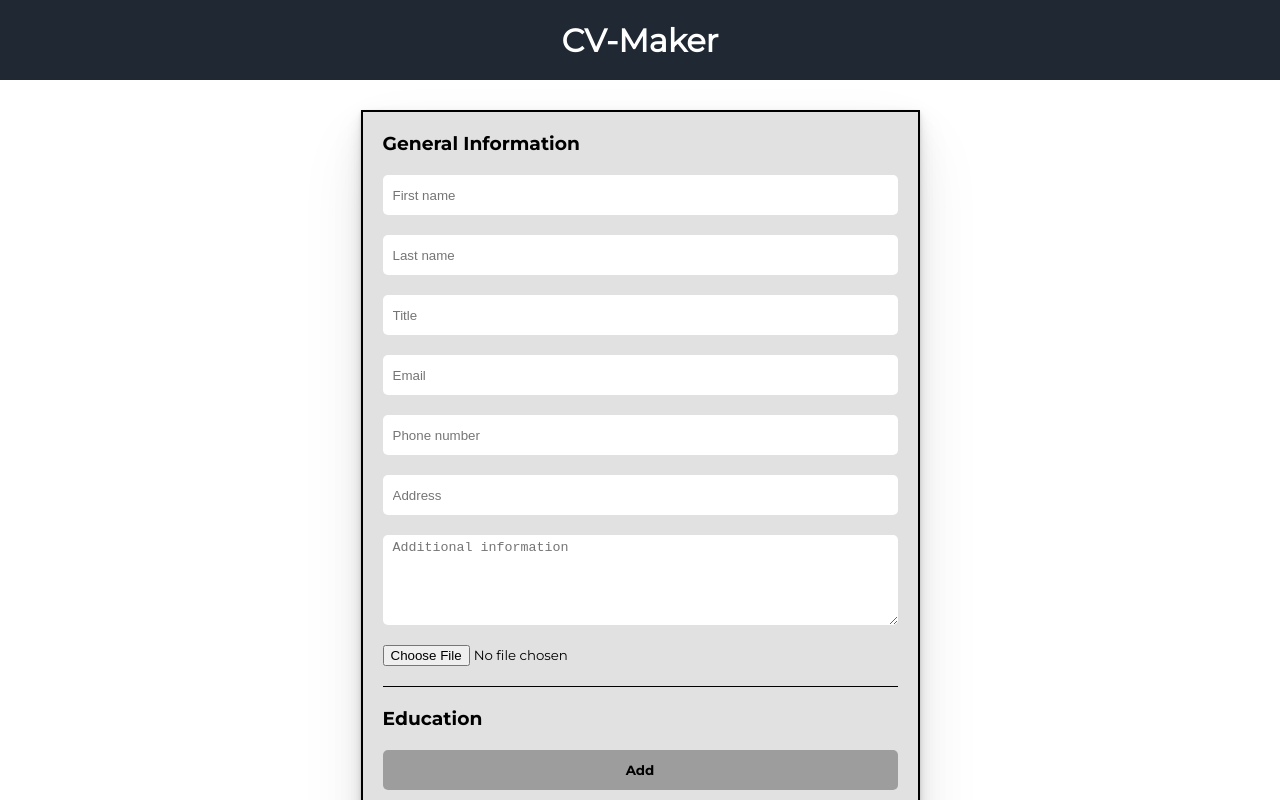
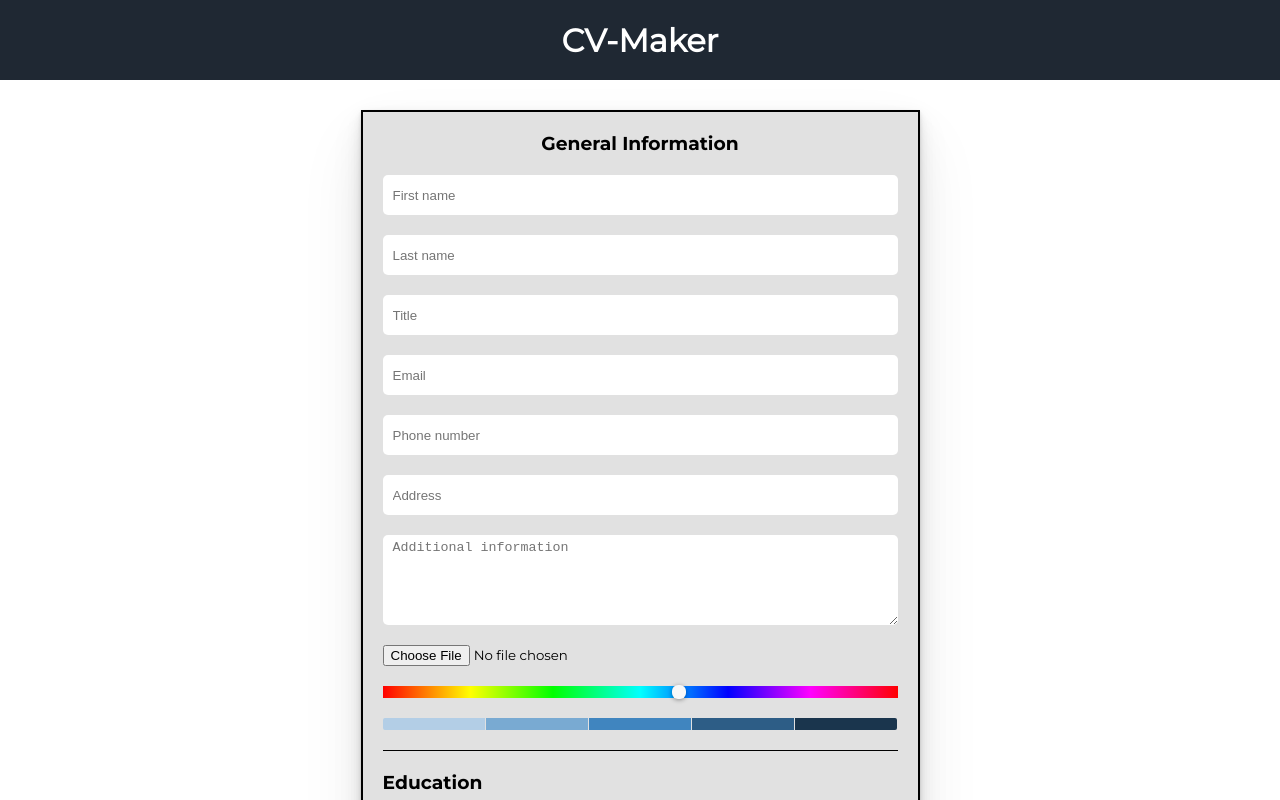
Before and after one commit to topihenrik/cv-project, a React (Create React App) app: page / in a window 1280 px wide. Shown: the top 800 px of the page. Built offline with nearby package versions, Linux system fonts and the light colour scheme.

Commit message:
Added color picker for the Result header

```diff
--- a/package.json
+++ b/package.json
@@ -8,6 +8,7 @@
     "@testing-library/react": "^12.1.2",
     "@testing-library/user-event": "^13.5.0",
     "react": "^17.0.2",
+    "react-color": "^2.19.3",
     "react-dom": "^17.0.2",
     "react-scripts": "5.0.0",
     "react-to-print": "^2.14.3",
--- a/src/App.js
+++ b/src/App.js
@@ -1,5 +1,4 @@
 import React, { useRef, useState } from "react";
-import uniqid from "uniqid";
 import Header from "./components/Header";
 import Editor from "./components/Editor"
 import Result from "./components/Result";
@@ -17,39 +16,15 @@ function App() {
     address: "",
     additionalInfo: "",
     picture: "",
+    headerColor: "#20639B",
   });
 
-  /* const initEduId = uniqid(); */
   const [educationDatas, setEducationDatas] = useState({
-    datas: {
-      /* [initEduId]: {
-        schoolName: "",
-        city: "",
-        degree: "",
-        subject: "",
-        from: "",
-        to: "",
-        additionalInfo: "",
-        id: initEduId,
-        id2: uniqid(),
-      } */
-    },
+    datas: {}
   })
 
- /*  const initExpId = uniqid(); */
   const [experienceDatas, setExperienceDatas] = useState({
-    datas: {
-      /* [initExpId]: {
-        companyName: "",
-        position: "",
-        city: "",
-        from: "",
-        to: "",
-        additionalInfo: "",
-        id: initExpId,
-        id2: uniqid(),
-      } */
-    },
+    datas: {}
   })
 
   const resultRef = useRef();
--- a/src/components/Editor/General/index.js
+++ b/src/components/Editor/General/index.js
@@ -1,7 +1,6 @@
 import React from "react";
+import { SliderPicker } from "react-color";
 import "./style.css";
-
-
 
 function General(props) {
     const {generalInfo, setGeneralInfo} = props;
@@ -13,11 +12,14 @@ function General(props) {
             [e.target.name]: value});
     }
 
+    function handleColorChange(e) {
+        setGeneralInfo({
+            ...generalInfo,
+            headerColor: e.hex,
+        })
+    }
 
     function handleFileInput(e) {
-        const value = e.target.value;
-        console.log("It works?");
-        console.log(URL.createObjectURL(e.target.files[0]));
         setGeneralInfo({
             ...generalInfo,
             [e.target.name]: URL.createObjectURL(e.target.files[0]),
@@ -76,12 +78,20 @@ function General(props) {
                 name="additionalInfo"
                 value={generalInfo.additionalInfo}
                 onChange={handleChange}/>
+            <div className="chooseFileBox">
                 <input
                     className="inputStyle4"
                     type="file"
                     accept="image/png, image/jpeg"
                     name="picture"
                     onChange={handleFileInput}/>
+            </div>
+            <SliderPicker
+                className="sliderPicker"
+                color={generalInfo.headerColor}
+                name="headerColor"
+                onChangeComplete={handleColorChange}
+                />
         </section>
     );
 }
--- a/src/components/Editor/General/style.css
+++ b/src/components/Editor/General/style.css
@@ -0,0 +1,10 @@
+.sliderPicker {
+    width: 515px;
+    margin: 10px;
+}
+
+.chooseFileBox {
+    margin: 0px;
+    padding: 0px;
+    width: 100%;
+}
--- a/src/components/Editor/style.css
+++ b/src/components/Editor/style.css
@@ -20,6 +20,8 @@
 .informationBox {
     display: flex;
     flex-direction: column;
+    justify-content: center;
+    align-items: center;
 }
 
 
--- a/src/components/Result/index.js
+++ b/src/components/Result/index.js
@@ -9,7 +9,7 @@ const Result = React.forwardRef((props, ref) => {
     return(
         <div className="resultBox">
             <div ref={ref} className="pdfBox">
-                <div className="info10">
+                <div className="info10" style={{ backgroundColor: generalInfo.headerColor }}>
                     <h1 className="h1Name">{(generalInfo.firstName===""?"John":generalInfo.firstName) + " " + (generalInfo.lastName===""?"Doe":generalInfo.lastName)}</h1>
                     <h2 className="h2Title">{generalInfo.title===""?"Title":generalInfo.title}</h2>
                 </div>
--- a/src/components/Result/style.css
+++ b/src/components/Result/style.css
@@ -26,7 +26,7 @@
 .info10 {
     display: flex;
     flex-direction: column;
-    background-color: #20639B;
+    /* background-color: #20639B; */
     padding-left: 20px;
     height: 3.5cm;
 }
```
Also changed, not shown: 1 other file (tests, documents, lock files or other folders). Lines whose indentation alone changed are shown as unchanged.
